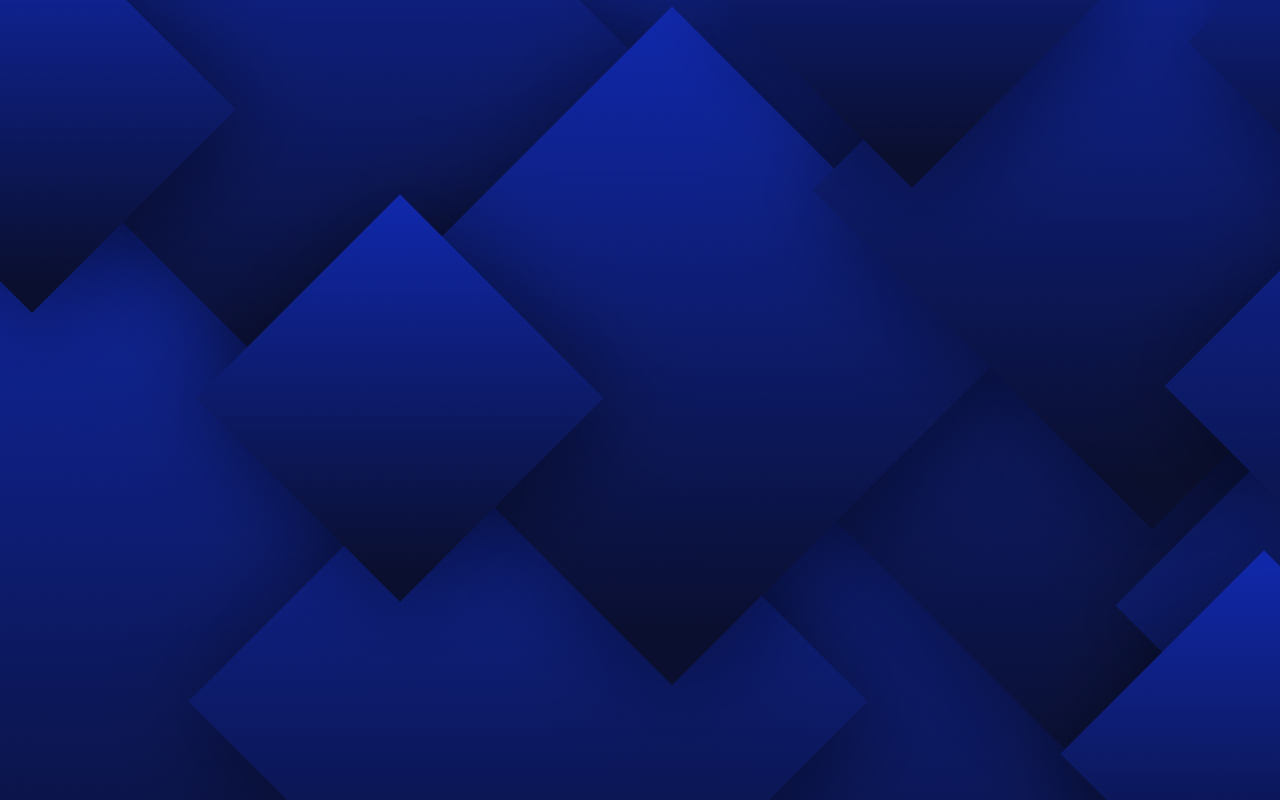
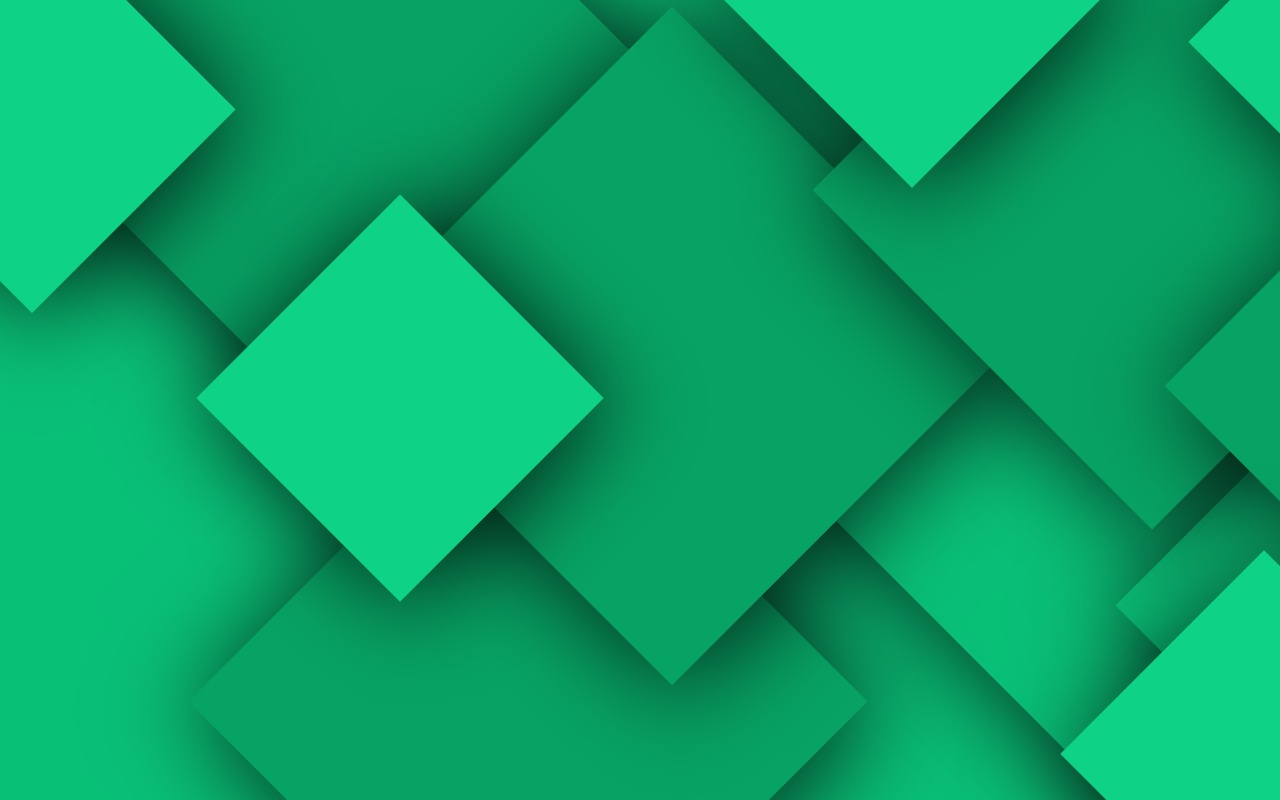
Before and after one commit to DerianMelvin/abstract-alternate-wall-1, a React (Create React App) app: page / in a window 1280 px wide. Shown: the top 800 px of the page. Built offline with nearby package versions, Linux system fonts and the light colour scheme.

Commit message:
Update main.css, main.css.map

```diff
--- a/src/css/main.css
+++ b/src/css/main.css
@@ -17,7 +17,7 @@
   width: 20rem;
   height: 20rem;
   position: absolute;
-  box-shadow: 0px 12px 100px rgba(0, 0, 0, 0.5);
+  box-shadow: 0px 12px 100px rgba(0, 0, 0, 0.8);
   transform: rotate(-45deg);
 }
 
@@ -37,7 +37,7 @@
 }
 
 .theme-set-1 {
-  background: linear-gradient(45deg, #0a0f2f 7.58%, #1028ad 100%);
+  background: #1029b1;
 }
 
 /*
@@ -136,18 +136,8 @@
 }
 
 #square-l-1 {
-  -webkit-animation-name: anim-sq-l-1;
-          animation-name: anim-sq-l-1;
-  -webkit-animation-duration: 2.7s;
-          animation-duration: 2.7s;
-  -webkit-animation-timing-function: ease-in-out;
-          animation-timing-function: ease-in-out;
-  -webkit-animation-delay: 0s;
-          animation-delay: 0s;
-  -webkit-animation-iteration-count: infinite;
-          animation-iteration-count: infinite;
-  -webkit-animation-direction: alternate;
-          animation-direction: alternate;
+  -webkit-animation: anim-sq-l-1 2.7s ease-in-out 0s infinite alternate, theme-cycle-normal 40s linear infinite;
+          animation: anim-sq-l-1 2.7s ease-in-out 0s infinite alternate, theme-cycle-normal 40s linear infinite;
 }
 
 @-webkit-keyframes anim-sq-l-1 {
@@ -167,19 +157,43 @@
     transform: rotate(-45deg) translate(-1.5rem, 1.5rem);
   }
 }
+@-webkit-keyframes theme-cycle-normal {
+  0% {
+    background: #1029b1;
+  }
+  25% {
+    background: #07e46a;
+  }
+  50% {
+    background: #e7770d;
+  }
+  75% {
+    background: #c40df2;
+  }
+  100% {
+    background: #1029b1;
+  }
+}
+@keyframes theme-cycle-normal {
+  0% {
+    background: #1029b1;
+  }
+  25% {
+    background: #07e46a;
+  }
+  50% {
+    background: #e7770d;
+  }
+  75% {
+    background: #c40df2;
+  }
+  100% {
+    background: #1029b1;
+  }
+}
 #square-l-2 {
-  -webkit-animation-name: anim-sq-l-2;
-          animation-name: anim-sq-l-2;
-  -webkit-animation-duration: 2.5s;
-          animation-duration: 2.5s;
-  -webkit-animation-timing-function: ease-in-out;
-          animation-timing-function: ease-in-out;
-  -webkit-animation-delay: 0s;
-          animation-delay: 0s;
-  -webkit-animation-iteration-count: infinite;
-          animation-iteration-count: infinite;
-  -webkit-animation-direction: alternate;
-          animation-direction: alternate;
+  -webkit-animation: anim-sq-l-2 2.5s ease-in-out 0s infinite alternate, theme-cycle-normal 40s linear infinite;
+          animation: anim-sq-l-2 2.5s ease-in-out 0s infinite alternate, theme-cycle-normal 40s linear infinite;
 }
 
 @-webkit-keyframes anim-sq-l-2 {
@@ -199,19 +213,26 @@
     transform: rotate(-45deg) translate(-1.5rem, 1.5rem);
   }
 }
+@keyframes theme-cycle-normal {
+  0% {
+    background: #1029b1;
+  }
+  25% {
+    background: #07e46a;
+  }
+  50% {
+    background: #e7770d;
+  }
+  75% {
+    background: #c40df2;
+  }
+  100% {
+    background: #1029b1;
+  }
+}
 #square-l-3 {
-  -webkit-animation-name: anim-sq-l-3;
-          animation-name: anim-sq-l-3;
-  -webkit-animation-duration: 2.4s;
-          animation-duration: 2.4s;
-  -webkit-animation-timing-function: ease-in-out;
-          animation-timing-function: ease-in-out;
-  -webkit-animation-delay: 0s;
-          animation-delay: 0s;
-  -webkit-animation-iteration-count: infinite;
-          animation-iteration-count: infinite;
-  -webkit-animation-direction: alternate;
-          animation-direction: alternate;
+  -webkit-animation: anim-sq-l-3 2.4s ease-in-out 0s infinite alternate, theme-cycle-normal 40s linear infinite;
+          animation: anim-sq-l-3 2.4s ease-in-out 0s infinite alternate, theme-cycle-normal 40s linear infinite;
 }
 
 @-webkit-keyframes anim-sq-l-3 {
@@ -231,19 +252,26 @@
     transform: rotate(-45deg) translate(-1.5rem, 1.5rem);
   }
 }
+@keyframes theme-cycle-normal {
+  0% {
+    background: #1029b1;
+  }
+  25% {
+    background: #07e46a;
+  }
+  50% {
+    background: #e7770d;
+  }
+  75% {
+    background: #c40df2;
+  }
+  100% {
+    background: #1029b1;
+  }
+}
 #square-l-4 {
-  -webkit-animation-name: anim-sq-l-4;
-          animation-name: anim-sq-l-4;
-  -webkit-animation-duration: 2.6s;
-          animation-duration: 2.6s;
-  -webkit-animation-timing-function: ease-in-out;
-          animation-timing-function: ease-in-out;
-  -webkit-animation-delay: 0s;
-          animation-delay: 0s;
-  -webkit-animation-iteration-count: infinite;
-          animation-iteration-count: infinite;
-  -webkit-animation-direction: alternate;
-          animation-direction: alternate;
+  -webkit-animation: anim-sq-l-4 2.6s ease-in-out 0s infinite alternate, theme-cycle-normal 40s linear infinite;
+          animation: anim-sq-l-4 2.6s ease-in-out 0s infinite alternate, theme-cycle-normal 40s linear infinite;
 }
 
 @-webkit-keyframes anim-sq-l-4 {
@@ -263,19 +291,26 @@
     transform: rotate(-45deg) translate(-1.5rem, 1.5rem);
   }
 }
+@keyframes theme-cycle-normal {
+  0% {
+    background: #1029b1;
+  }
+  25% {
+    background: #07e46a;
+  }
+  50% {
+    background: #e7770d;
+  }
+  75% {
+    background: #c40df2;
+  }
+  100% {
+    background: #1029b1;
+  }
+}
 #square-l-5 {
-  -webkit-animation-name: anim-sq-l-5;
-          animation-name: anim-sq-l-5;
-  -webkit-animation-duration: 2.3s;
-          animation-duration: 2.3s;
-  -webkit-animation-timing-function: ease-in-out;
-          animation-timing-function: ease-in-out;
-  -webkit-animation-delay: 0s;
-          animation-delay: 0s;
-  -webkit-animation-iteration-count: infinite;
-          animation-iteration-count: infinite;
-  -webkit-animation-direction: alternate;
-          animation-direction: alternate;
+  -webkit-animation: anim-sq-l-5 2.3s ease-in-out 0s infinite alternate, theme-cycle-normal 40s linear infinite;
+          animation: anim-sq-l-5 2.3s ease-in-out 0s infinite alternate, theme-cycle-normal 40s linear infinite;
 }
 
 @-webkit-keyframes anim-sq-l-5 {
@@ -295,19 +330,26 @@
     transform: rotate(-45deg) translate(-1.5rem, 1.5rem);
   }
 }
+@keyframes theme-cycle-normal {
+  0% {
+    background: #1029b1;
+  }
+  25% {
+    background: #07e46a;
+  }
+  50% {
+    background: #e7770d;
+  }
+  75% {
+    background: #c40df2;
+  }
+  100% {
+    background: #1029b1;
+  }
+}
 #square-m-1 {
-  -webkit-animation-name: anim-sq-m-1;
-          animation-name: anim-sq-m-1;
-  -webkit-animation-duration: 2.6s;
-          animation-duration: 2.6s;
-  -webkit-animation-timing-function: ease-in-out;
-          animation-timing-function: ease-in-out;
-  -webkit-animation-delay: 0s;
-          animation-delay: 0s;
-  -webkit-animation-iteration-count: infinite;
-          animation-iteration-count: infinite;
-  -webkit-animation-direction: alternate;
-          animation-direction: alternate;
+  -webkit-animation: anim-sq-m-1 2.6s ease-in-out 0s infinite alternate, theme-cycle-dark 40s linear infinite;
+          animation: anim-sq-m-1 2.6s ease-in-out 0s infinite alternate, theme-cycle-dark 40s linear infinite;
 }
 
 @-webkit-keyframes anim-sq-m-1 {
@@ -327,19 +369,43 @@
     transform: rotate(-45deg) translate(-1.5rem, 1.5rem);
   }
 }
+@-webkit-keyframes theme-cycle-dark {
+  0% {
+    background: #0d2191;
+  }
+  25% {
+    background: #06c15a;
+  }
+  50% {
+    background: #c6650c;
+  }
+  75% {
+    background: #a90bd0;
+  }
+  100% {
+    background: #0d2191;
+  }
+}
+@keyframes theme-cycle-dark {
+  0% {
+    background: #0d2191;
+  }
+  25% {
+    background: #06c15a;
+  }
+  50% {
+    background: #c6650c;
+  }
+  75% {
+    background: #a90bd0;
+  }
+  100% {
+    background: #0d2191;
+  }
+}
 #square-m-2 {
-  -webkit-animation-name: anim-sq-m-2;
-          animation-name: anim-sq-m-2;
-  -webkit-animation-duration: 2.3s;
-          animation-duration: 2.3s;
-  -webkit-animation-timing-function: ease-in-out;
-          animation-timing-function: ease-in-out;
-  -webkit-animation-delay: 0s;
-          animation-delay: 0s;
-  -webkit-animation-iteration-count: infinite;
-          animation-iteration-count: infinite;
-  -webkit-animation-direction: alternate;
-          animation-direction: alternate;
+  -webkit-animation: anim-sq-m-2 2.3s ease-in-out 0s infinite alternate, theme-cycle-dark 40s linear infinite;
+          animation: anim-sq-m-2 2.3s ease-in-out 0s infinite alternate, theme-cycle-dark 40s linear infinite;
 }
 
 @-webkit-keyframes anim-sq-m-2 {
@@ -359,19 +425,26 @@
     transform: rotate(-45deg) translate(-1.5rem, 1.5rem);
   }
 }
+@keyframes theme-cycle-dark {
+  0% {
+    background: #0d2191;
+  }
+  25% {
+    background: #06c15a;
+  }
+  50% {
+    background: #c6650c;
+  }
+  75% {
+    background: #a90bd0;
+  }
+  100% {
+    background: #0d2191;
+  }
+}
 #square-m-3 {
-  -webkit-animation-name: anim-sq-m-3;
-          animation-name: anim-sq-m-3;
-  -webkit-animation-duration: 2.5s;
-          animation-duration: 2.5s;
-  -webkit-animation-timing-function: ease-in-out;
-          animation-timing-function: ease-in-out;
-  -webkit-animation-delay: 0s;
-          animation-delay: 0s;
-  -webkit-animation-iteration-count: infinite;
-          animation-iteration-count: infinite;
-  -webkit-animation-direction: alternate;
-          animation-direction: alternate;
+  -webkit-animation: anim-sq-m-3 2.5s ease-in-out 0s infinite alternate, theme-cycle-dark 40s linear infinite;
+          animation: anim-sq-m-3 2.5s ease-in-out 0s infinite alternate, theme-cycle-dark 40s linear infinite;
 }
 
 @-webkit-keyframes anim-sq-m-3 {
@@ -391,19 +464,26 @@
     transform: rotate(-45deg) translate(-1.5rem, 1.5rem);
   }
 }
+@keyframes theme-cycle-dark {
+  0% {
+    background: #0d2191;
+  }
+  25% {
+    background: #06c15a;
+  }
+  50% {
+    background: #c6650c;
+  }
+  75% {
+    background: #a90bd0;
+  }
+  100% {
+    background: #0d2191;
+  }
+}
 #square-m-4 {
-  -webkit-animation-name: anim-sq-m-4;
-          animation-name: anim-sq-m-4;
-  -webkit-animation-duration: 2.4s;
-          animation-duration: 2.4s;
-  -webkit-animation-timing-function: ease-in-out;
-          animation-timing-function: ease-in-out;
-  -webkit-animation-delay: 0s;
-          animation-delay: 0s;
-  -webkit-animation-iteration-count: infinite;
-          animation-iteration-count: infinite;
-  -webkit-animation-direction: alternate;
-          animation-direction: alternate;
+  -webkit-animation: anim-sq-m-4 2.4s ease-in-out 0s infinite alternate, theme-cycle-dark 40s linear infinite;
+          animation: anim-sq-m-4 2.4s ease-in-out 0s infinite alternate, theme-cycle-dark 40s linear infinite;
 }
 
 @-webkit-keyframes anim-sq-m-4 {
@@ -423,19 +503,26 @@
     transform: rotate(-45deg) translate(-1.5rem, 1.5rem);
   }
 }
+@keyframes theme-cycle-dark {
+  0% {
+    background: #0d2191;
+  }
+  25% {
+    background: #06c15a;
+  }
+  50% {
+    background: #c6650c;
+  }
+  75% {
+    background: #a90bd0;
+  }
+  100% {
+    background: #0d2191;
+  }
+}
 #square-m-5 {
-  -webkit-animation-name: anim-sq-m-5;
-          animation-name: anim-sq-m-5;
-  -webkit-animation-duration: 2.7s;
-          animation-duration: 2.7s;
-  -webkit-animation-timing-function: ease-in-out;
-          animation-timing-function: ease-in-out;
-  -webkit-animation-delay: 0s;
-          animation-delay: 0s;
-  -webkit-animation-iteration-count: infinite;
-          animation-iteration-count: infinite;
-  -webkit-animation-direction: alternate;
-          animation-direction: alternate;
+  -webkit-animation: anim-sq-m-5 2.7s ease-in-out 0s infinite alternate, theme-cycle-dark 40s linear infinite;
+          animation: anim-sq-m-5 2.7s ease-in-out 0s infinite alternate, theme-cycle-dark 40s linear infinite;
 }
 
 @-webkit-keyframes anim-sq-m-5 {
@@ -455,19 +542,26 @@
     transform: rotate(-45deg) translate(-1.5rem, 1.5rem);
   }
 }
+@keyframes theme-cycle-dark {
+  0% {
+    background: #0d2191;
+  }
+  25% {
+    background: #06c15a;
+  }
+  50% {
+    background: #c6650c;
+  }
+  75% {
+    background: #a90bd0;
+  }
+  100% {
+    background: #0d2191;
+  }
+}
 #square-s-1 {
-  -webkit-animation-name: anim-sq-s-1;
-          animation-name: anim-sq-s-1;
-  -webkit-animation-duration: 2.3s;
-          animation-duration: 2.3s;
-  -webkit-animation-timing-function: ease-in-out;
-          animation-timing-function: ease-in-out;
-  -webkit-animation-delay: 0s;
-          animation-delay: 0s;
-  -webkit-animation-iteration-count: infinite;
-          animation-iteration-count: infinite;
-  -webkit-animation-direction: alternate;
-          animation-direction: alternate;
+  -webkit-animation: anim-sq-s-1 2.3s ease-in-out 0s infinite alternate, theme-cycle-light 40s linear infinite;
+          animation: anim-sq-s-1 2.3s ease-in-out 0s infinite alternate, theme-cycle-light 40s linear infinite;
 }
 
 @-webkit-keyframes anim-sq-s-1 {
@@ -487,19 +581,43 @@
     transform: rotate(-45deg) translate(-1.5rem, 1.5rem);
   }
 }
+@-webkit-keyframes theme-cycle-light {
+  0% {
+    background: #132ec9;
+  }
+  25% {
+    background: #0df876;
+  }
+  50% {
+    background: #f2841c;
+  }
+  75% {
+    background: #ca25f4;
+  }
+  100% {
+    background: #132ec9;
+  }
+}
+@keyframes theme-cycle-light {
+  0% {
+    background: #132ec9;
+  }
+  25% {
+    background: #0df876;
+  }
+  50% {
+    background: #f2841c;
+  }
+  75% {
+    background: #ca25f4;
+  }
+  100% {
+    background: #132ec9;
+  }
+}
 #square-s-2 {
-  -webkit-animation-name: anim-sq-s-2;
-          animation-name: anim-sq-s-2;
-  -webkit-animation-duration: 2.4s;
-          animation-duration: 2.4s;
-  -webkit-animation-timing-function: ease-in-out;
-          animation-timing-function: ease-in-out;
-  -webkit-animation-delay: 0s;
-          animation-delay: 0s;
-  -webkit-animation-iteration-count: infinite;
-          animation-iteration-count: infinite;
-  -webkit-animation-direction: alternate;
-          animation-direction: alternate;
+  -webkit-animation: anim-sq-s-2 2.4s ease-in-out 0s infinite alternate, theme-cycle-light 40s linear infinite;
+          animation: anim-sq-s-2 2.4s ease-in-out 0s infinite alternate, theme-cycle-light 40s linear infinite;
 }
 
 @-webkit-keyframes anim-sq-s-2 {
@@ -519,19 +637,26 @@
     transform: rotate(-45deg) translate(-1.5rem, 1.5rem);
   }
 }
+@keyframes theme-cycle-light {
+  0% {
+    background: #132ec9;
+  }
+  25% {
+    background: #0df876;
+  }
+  50% {
+    background: #f2841c;
+  }
+  75% {
+    background: #ca25f4;
+  }
+  100% {
+    background: #132ec9;
+  }
+}
 #square-s-3 {
-  -webkit-animation-name: anim-sq-s-3;
-          animation-name: anim-sq-s-3;
-  -webkit-animation-duration: 2.6s;
-          animation-duration: 2.6s;
-  -webkit-animation-timing-function: ease-in-out;
-          animation-timing-function: ease-in-out;
-  -webkit-animation-delay: 0s;
-          animation-delay: 0s;
-  -webkit-animation-iteration-count: infinite;
-          animation-iteration-count: infinite;
-  -webkit-animation-direction: alternate;
-          animation-direction: alternate;
+  -webkit-animation: anim-sq-s-3 2.6s ease-in-out 0s infinite alternate, theme-cycle-light 40s linear infinite;
+          animation: anim-sq-s-3 2.6s ease-in-out 0s infinite alternate, theme-cycle-light 40s linear infinite;
 }
 
 @-webkit-keyframes anim-sq-s-3 {
@@ -551,19 +676,26 @@
     transform: rotate(-45deg) translate(-1.5rem, 1.5rem);
   }
 }
+@keyframes theme-cycle-light {
+  0% {
+    background: #132ec9;
+  }
+  25% {
+    background: #0df876;
+  }
+  50% {
+    background: #f2841c;
+  }
+  75% {
+    background: #ca25f4;
+  }
+  100% {
+    background: #132ec9;
+  }
+}
 #square-s-4 {
-  -webkit-animation-name: anim-sq-s-4;
-          animation-name: anim-sq-s-4;
-  -webkit-animation-duration: 2.7s;
-          animation-duration: 2.7s;
-  -webkit-animation-timing-function: ease-in-out;
-          animation-timing-function: ease-in-out;
-  -webkit-animation-delay: 0s;
-          animation-delay: 0s;
-  -webkit-animation-iteration-count: infinite;
-          animation-iteration-count: infinite;
-  -webkit-animation-direction: alternate;
-          animation-direction: alternate;
+  -webkit-animation: anim-sq-s-4 2.7s ease-in-out 0s infinite alternate, theme-cycle-light 40s linear infinite;
+          animation: anim-sq-s-4 2.7s ease-in-out 0s infinite alternate, theme-cycle-light 40s linear infinite;
 }
 
 @-webkit-keyframes anim-sq-s-4 {
@@ -583,19 +715,26 @@
     transform: rotate(-45deg) translate(-1.5rem, 1.5rem);
   }
 }
+@keyframes theme-cycle-light {
+  0% {
+    background: #132ec9;
+  }
+  25% {
+    background: #0df876;
+  }
+  50% {
+    background: #f2841c;
+  }
+  75% {
+    background: #ca25f4;
+  }
+  100% {
+    background: #132ec9;
+  }
+}
 #square-s-5 {
-  -webkit-animation-name: anim-sq-s-5;
-          animation-name: anim-sq-s-5;
-  -webkit-animation-duration: 2.5s;
-          animation-duration: 2.5s;
-  -webkit-animation-timing-function: ease-in-out;
-          animation-timing-function: ease-in-out;
-  -webkit-animation-delay: 0s;
-          animation-delay: 0s;
-  -webkit-animation-iteration-count: infinite;
-          animation-iteration-count: infinite;
-  -webkit-animation-direction: alternate;
-          animation-direction: alternate;
+  -webkit-animation: anim-sq-s-5 2.5s ease-in-out 0s infinite alternate, theme-cycle-light 40s linear infinite;
+          animation: anim-sq-s-5 2.5s ease-in-out 0s infinite alternate, theme-cycle-light 40s linear infinite;
 }
 
 @-webkit-keyframes anim-sq-s-5 {
@@ -615,6 +754,23 @@
     transform: rotate(-45deg) translate(-1.5rem, 1.5rem);
   }
 }
+@keyframes theme-cycle-light {
+  0% {
+    background: #132ec9;
+  }
+  25% {
+    background: #0df876;
+  }
+  50% {
+    background: #f2841c;
+  }
+  75% {
+    background: #ca25f4;
+  }
+  100% {
+    background: #132ec9;
+  }
+}
 * {
   margin: 0;
   box-sizing: border-box;
```
Also changed, not shown: 1 other file (tests, documents, lock files or other folders).
